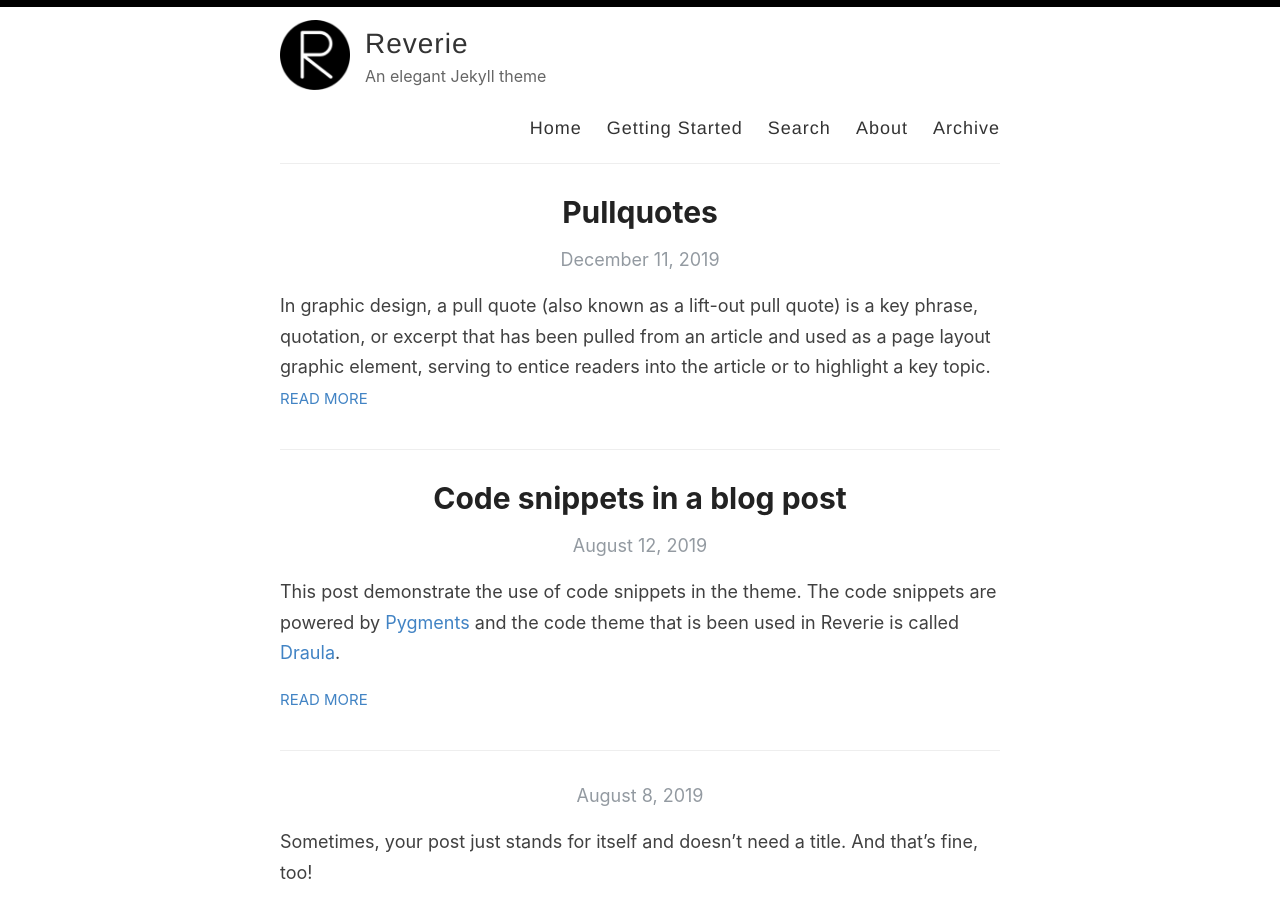
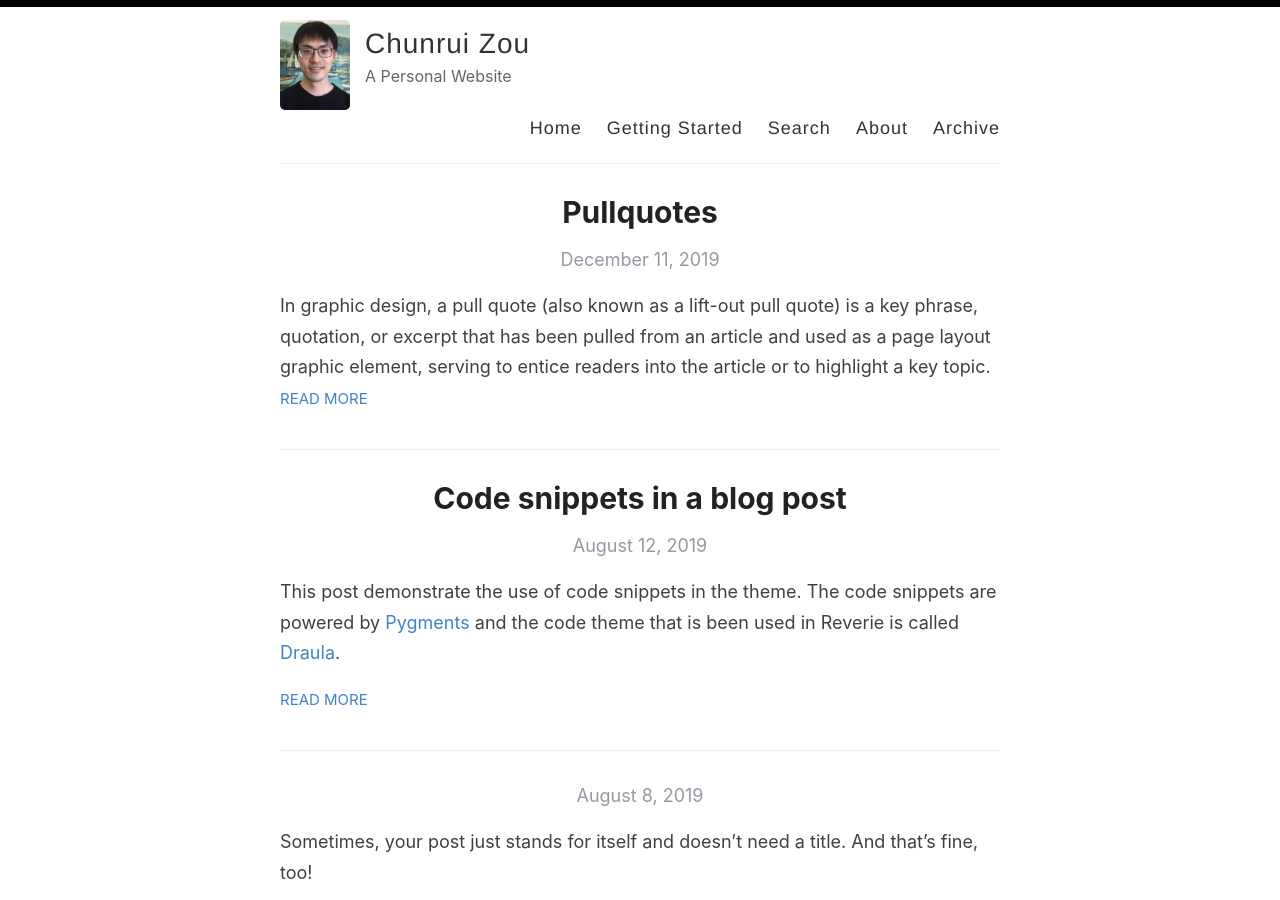
Before and after one commit to chunrui-zou/chunrui-zou.github.io, a Jekyll site: the page built from index.html, in a window 1280 px wide and 900 px high. Built offline with Jekyll 4.4.1, drawn with Linux system fonts in a browser that asks for light colours; the list of posts is cut into pages by our own code.

Commit message:
Configure personal info

```diff
--- a/_config.yml
+++ b/_config.yml
@@ -3,16 +3,16 @@
 #
 
 # Name of your site (displayed in the header)
-name: Reverie
+name: Chunrui Zou
 
 # Name of the author
-author: Amit Merchant
+author: Chunrui Zou
 
 # Short bio or description (displayed in the header)
-description: An elegant Jekyll theme
+description: A Personal Website
 
 # URL of your avatar or profile pic (you could use your GitHub profile pic)
-avatar: /images/reverie.png
+avatar: /images/selfie.jpg
 
 #
 # Flags below are optional
@@ -21,15 +21,15 @@ avatar: /images/reverie.png
 # Includes an icon in the footer for each username you enter
 footer-links:
   dribbble:
-  email: amit.d.merchant@gmail.com
+  email: chunrzou@gmail.com
   facebook:
   flickr:
-  github: amitmerchant1990/reverie
+  github: https://github.com/chunrui-zou/
   instagram:
   linkedin:
   pinterest:
   rss: rss
-  twitter: amit_merchant
+  twitter:
   stackoverflow:
   youtube: # channel/<your_long_string> or user/<user-name>
   googleplus: # anything in your profile username that comes after plus.google.com/
@@ -41,21 +41,21 @@ footer-links:
 disqus:
 
 # Enter your Google Analytics web tracking code (e.g. UA-2110908-2) to activate tracking
-google_analytics: UA-43339302-11
+google_analytics:
 
 # For newer "GA4" analytics, use the following instead of the "UA" entry above
 #google_analytics_ga4: G-GABC1DEFG
 
 # Your website URL (e.g. http://amitmerchant1990.github.io or http://www.amitmerchant.com)
 # Used for Sitemap.xml and your RSS feed
-url: http://www.amitmerchant.com/reverie
-enforce_ssl: https://www.amitmerchant.com/reverie
+url: https://chunrui-zou.github.io/
+enforce_ssl: https://chunrui-zou.github.io/
 
 # If you're hosting your site at a Project repository on GitHub pages
 # (http://yourusername.github.io/repository-name)
 # and NOT your User repository (http://yourusername.github.io)
 # then add in the baseurl here, like this: "/repository-name"
-baseurl: "/reverie"
+baseurl:
 
 #
 # !! You don't need to change any of the configuration flags below !!
```
Also changed, not shown: images/selfie.jpg (added).
